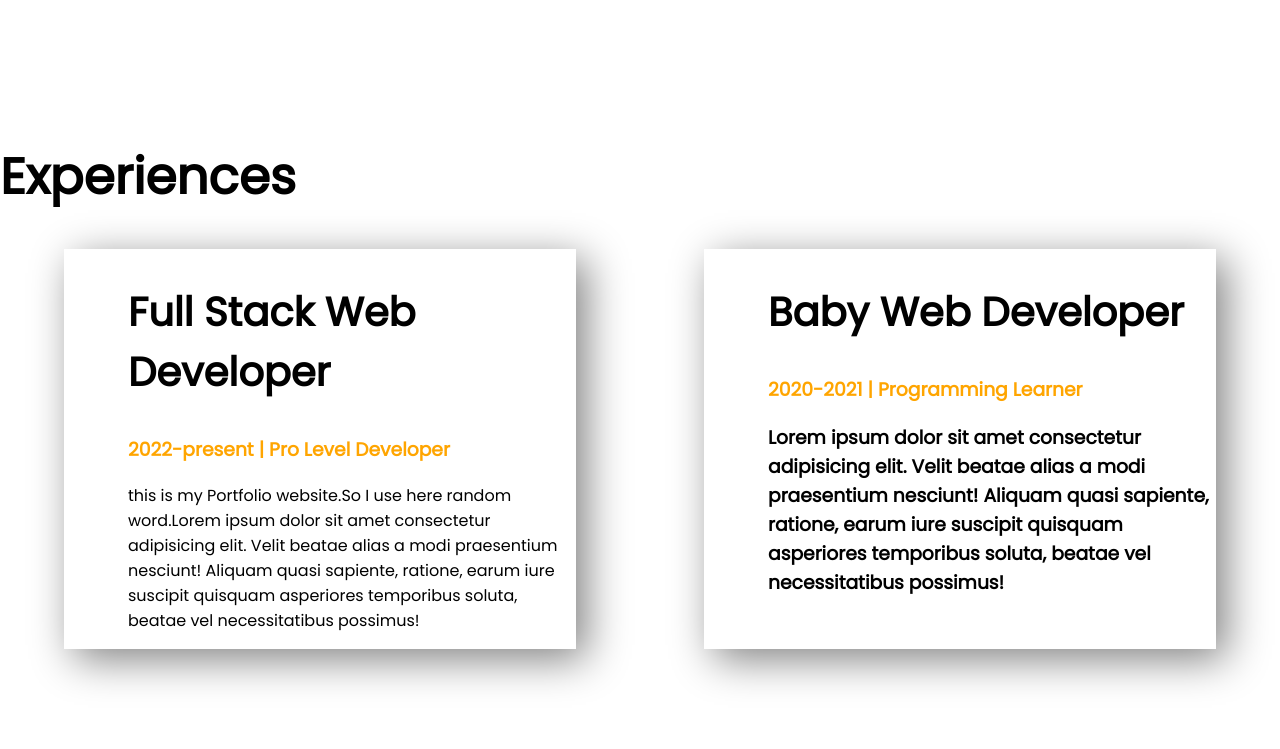
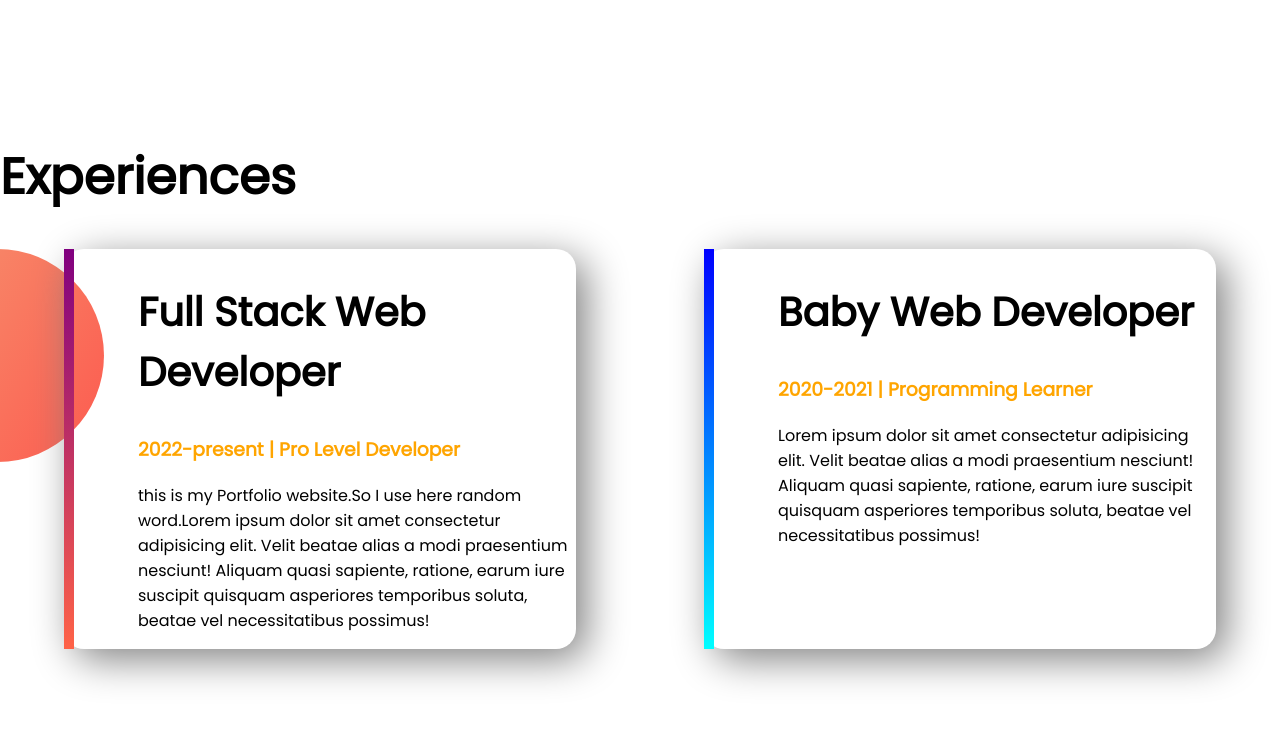
Before and after one commit to HasibulRobin/developer-portfolio-2, a plain HTML site: page index.html in a window 1280 px wide. Shown: the part 1092-1841 px from the top of the page. Drawn offline with Linux system fonts and the light colour scheme.

Commit message:
website complete

```diff
--- a/index.html
+++ b/index.html
@@ -44,10 +44,9 @@
         </div>
     </section>
     <h1>Experiences</h1>
-    <section>
+    <section class="experience-banner">
 
-        <div class="box-container">
-            <div class="this-is-box-shadow half-width">
+        <div id="border-stack" class="this-is-box-shadow half-width">
             <h2>Full Stack Web Developer</h2>
             <h3 class="orange-color">2022-present | Pro Level Developer</h3>
             <p>this is my Portfolio website.So I use here random word.Lorem ipsum dolor sit amet consectetur
@@ -57,9 +56,9 @@
 
             </p>
         </div>
-            <div class="this-is-box-shadow half-width">
+        <div id="border-baby" class="this-is-box-shadow half-width">
             <h2>Baby Web Developer</h2>
-                <h3 class="orange-color">2020-2021 | Programming Learner<h3>
+            <h3 class="orange-color">2020-2021 | Programming Learner</h3>
             <p>Lorem ipsum dolor sit amet consectetur adipisicing elit. Velit beatae alias a modi
                 praesentium
                 nesciunt!
@@ -68,7 +67,7 @@
                 vel
                 necessitatibus possimus!</p>
         </div>
-        </div>
+
     </section>
 </body>
 
--- a/style.css
+++ b/style.css
@@ -43,8 +43,28 @@ section{
     width: 40%;
     margin-left: 5%;
     margin-right: 5%;
+    border-radius: 20px;
 }
 .box-container{
     display: flex;
     width: 100%;
 }
+#full{
+    border-left: 10px solid;
+    background-image: linear-gradient(blue,cyan);
+    border-image-slice: 1;
+}
+.experience-banner{
+    background-image: url(images/exp-bg.png);
+    background-repeat: no-repeat;
+}
+#border-baby{
+    border-left: 10px solid;
+    border-image: linear-gradient(blue,cyan);
+    border-image-slice: 1;
+}
+#border-stack{
+    border-left: 10px solid;
+    border-image: linear-gradient(purple,tomato);
+    border-image-slice: 1;
+}
```
Lines whose indentation alone changed are shown as unchanged.
